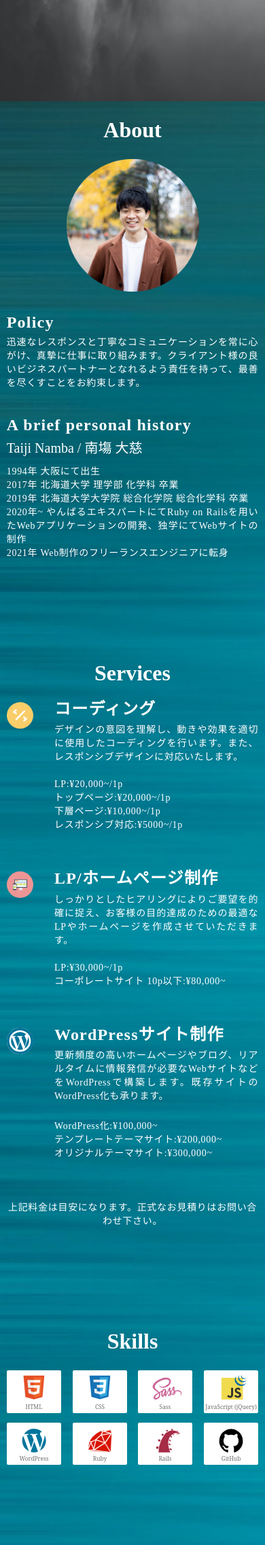
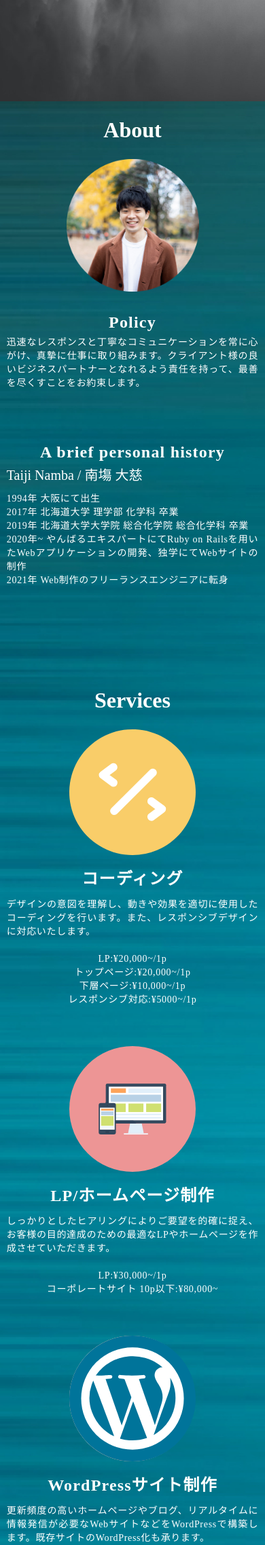
Before and after one commit to Taiji-Namba/portfolio-site-WP, a PHP site: page / in a window 390 px wide. Shown: the part 695-2968 px from the top of the page at 68% size. Run offline with PHP 8.4, Linux system fonts and the light colour scheme; some libraries are stand-ins or nearby versions.

Commit message:
Servicesまでレイアウトのスマホ対応

```diff
--- a/index.html
+++ b/index.html
@@ -47,7 +47,7 @@
                 </p>
               </div>
               <div class="txt-container">
-                <h3 class="txt-container__title">A brief personal history</h3>
+                <h3 class="txt-container__title" id="history">A brief personal history</h3>
                 <p class="txt-container__txt--large">Taiji Namba / 南塲 大慈</p>
                 <p class="txt-container__txt">
                   1994年 大阪にて出生<br>
--- a/style.css
+++ b/style.css
@@ -127,6 +127,12 @@
   margin-bottom: 40px;
 }
 
+@media screen and (max-width: 520px) {
+  .txt-container--policy {
+    margin-bottom: 80px;
+  }
+}
+
 .txt-container__title {
   font-size: 3.2rem;
   margin: 0 0 0.16em 0;
@@ -135,6 +141,21 @@
 }
 
 @media screen and (max-width: 520px) {
+  .txt-container__title {
+    font-size: 2.4rem;
+  }
+}
+
+@media screen and (max-width: 520px) {
+  .txt-container__title {
+    font-size: 3.2rem;
+    margin: 0 0 0.16em 0;
+    text-align: center;
+    letter-spacing: 0.05em;
+  }
+}
+
+@media screen and (max-width: 520px) and (max-width: 520px) {
   .txt-container__title {
     font-size: 2.4rem;
   }
@@ -207,6 +228,14 @@
   }
 }
 
+@media screen and (max-width: 520px) {
+  .service {
+    width: 100%;
+    margin: 0 auto 40px auto;
+    display: block;
+  }
+}
+
 .service__icon {
   text-align: center;
   margin-bottom: 16px;
@@ -223,12 +252,26 @@
   }
 }
 
+@media screen and (max-width: 520px) {
+  .service__icon {
+    width: 50%;
+    display: block;
+    margin: 0 auto 16px auto;
+  }
+}
+
 .service__icon img {
   width: 70%;
   height: auto;
 }
 
 @media screen and (max-width: 1024px) {
+  .service__icon img {
+    width: 100%;
+  }
+}
+
+@media screen and (max-width: 520px) {
   .service__icon img {
     width: 100%;
   }
@@ -260,9 +303,22 @@
   }
 }
 
+@media screen and (max-width: 520px) {
+  .txt-container__title--service-title {
+    text-align: center;
+    line-height: 1.5;
+  }
+}
+
 .txt-container__txt--price {
   margin-top: 24px;
   margin-bottom: 20px;
+}
+
+@media screen and (max-width: 520px) {
+  .txt-container__txt--price {
+    text-align: center;
+  }
 }
 
 .txt-container__txt--center {
--- a/style.scss
+++ b/style.scss
@@ -131,6 +131,10 @@
 
 .txt-container--policy {
   margin-bottom: 40px;
+
+  @include mq() {
+    margin-bottom: 80px;
+  }
 }
 
 @mixin txtContentTitle($text-align) {
@@ -146,6 +150,10 @@
 
 .txt-container__title {
   @include txtContentTitle(left);
+
+  @include mq() {
+    @include txtContentTitle(center);
+  }
 }
 
 .txt-container__txt {
@@ -202,6 +210,13 @@
     margin: 0 0 40px 0;
     display: flex;
   }
+
+  @include mq() {
+    width: 100%;
+    margin: 0 auto 40px auto;
+    display: block;
+
+  }
 }
 
 .service__icon {
@@ -215,11 +230,21 @@
     width: 13%;
   }
 
+  @include mq() {
+    width: 50%;
+    display: block;
+    margin: 0 auto 16px auto;
+  }
+
   img {
     width: 70%;
     height: auto;
 
     @include mq(tab) {
+      width: 100%;
+    }
+
+    @include mq() {
       width: 100%;
     }
   }
@@ -238,12 +263,21 @@
     text-align: left;
     line-height: .9em;
   }
+
+  @include mq() {
+    text-align: center;
+    line-height: 1.5;
+  }
 }
 
 .txt-container__txt--price {
   @extend .txt-container__txt;
   margin-top: 24px;
   margin-bottom: 20px;
+
+  @include mq() {
+    text-align: center;
+  }
 }
 
 .txt-container__txt--center {
```
Also changed, not shown: 1 other file.
